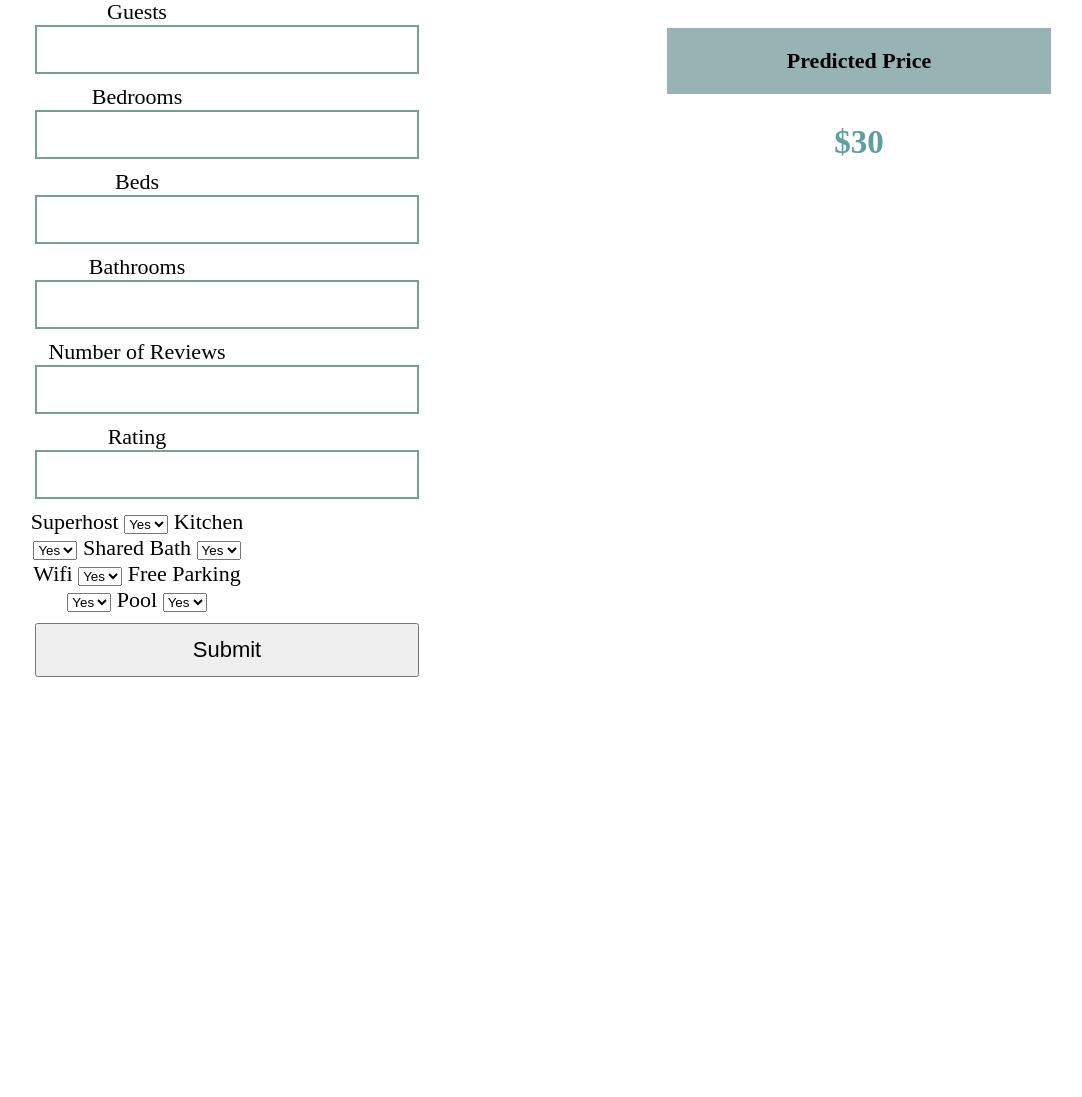
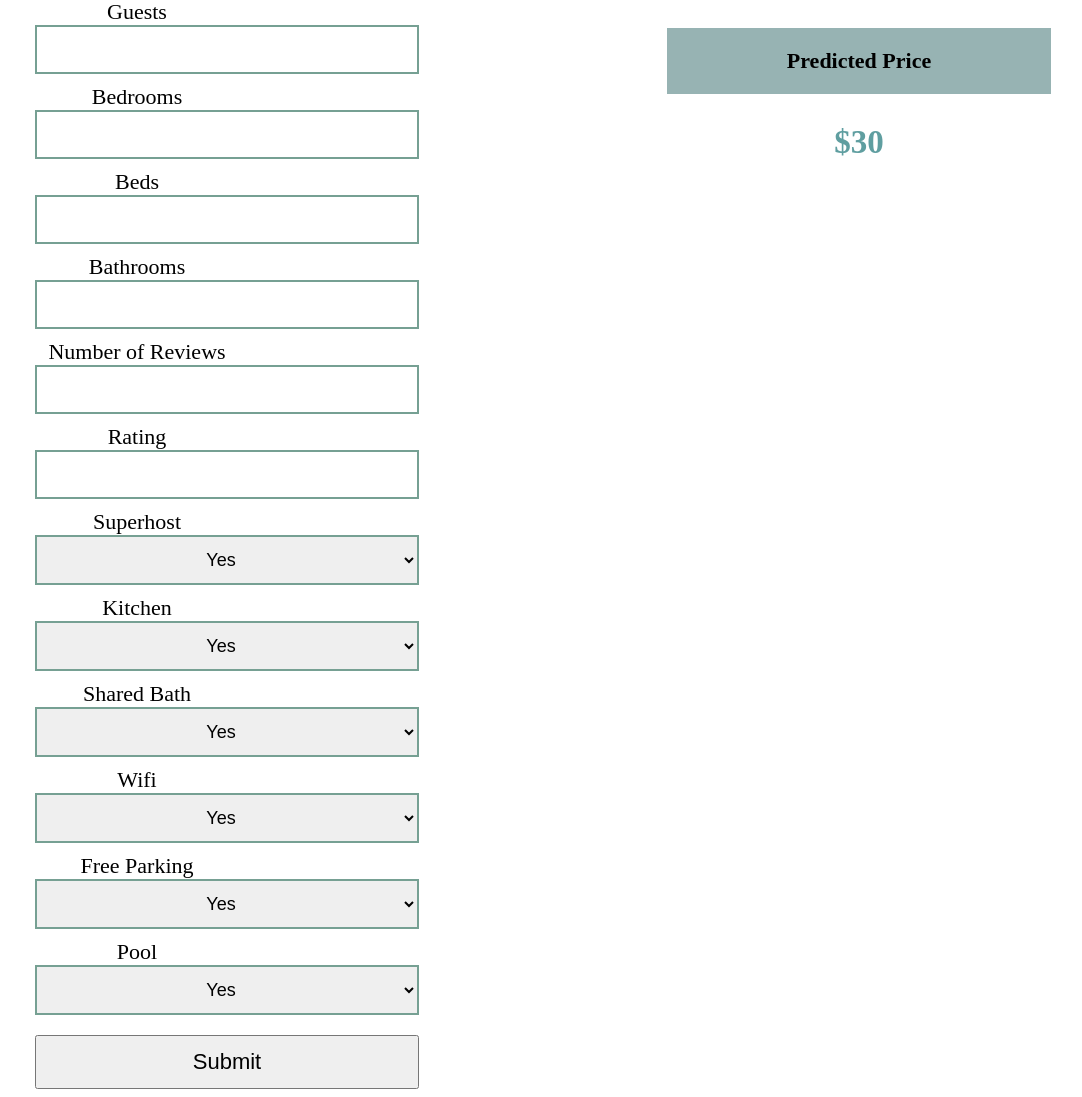
Before and after one commit to wkirui/ML-Model, a Flask app: page / in a window 1280 px wide; the page is wider, and only the part inside the window is pictured. Shown: the part 140-1237 px from the top of that part, without its empty margins (43-1125 px from the left). Before the commit the page ends 817 px from the top of that part, so only its background shows below. Run offline with Flask 2, Linux system fonts and the light colour scheme; parts of the project's set-up code (start-up, migrations or seed data) failed here and were passed over.

Commit message:
minor edit

```diff
--- a/static/styles/style.css
+++ b/static/styles/style.css
@@ -21,6 +21,7 @@ input{
     width: 30vw;
 }
 input[type=number]{
+    /* width: 80px; */
     font-size: 18px;
     padding: 12px 20px;
     margin-left: 8px;
@@ -32,6 +33,18 @@ input[type=number]{
 input[type=number]:hover{
     background-color: rgb(227, 233, 240);
 }
+
+select {
+    width:30vw;
+    font-size: 18px;
+    padding: 12px 20px;
+    margin-left: 8px;
+    margin-bottom: 10px;
+    border: 2px solid rgb(118, 160, 147);
+    box-sizing: border-box;
+    text-align: center;
+}
+
 input[type=submit]{
     font-size: 22px;
     width: 30vw;
```
